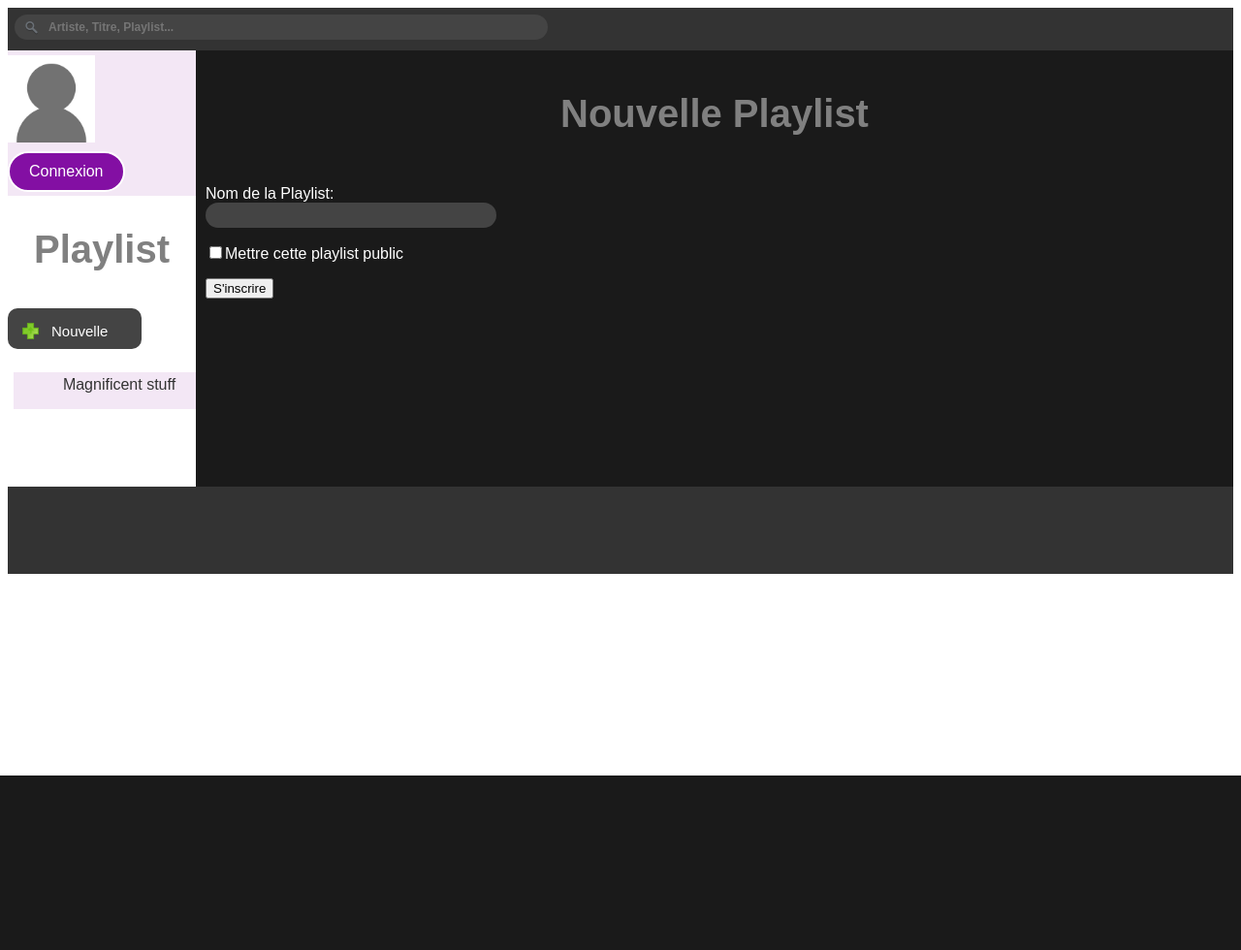
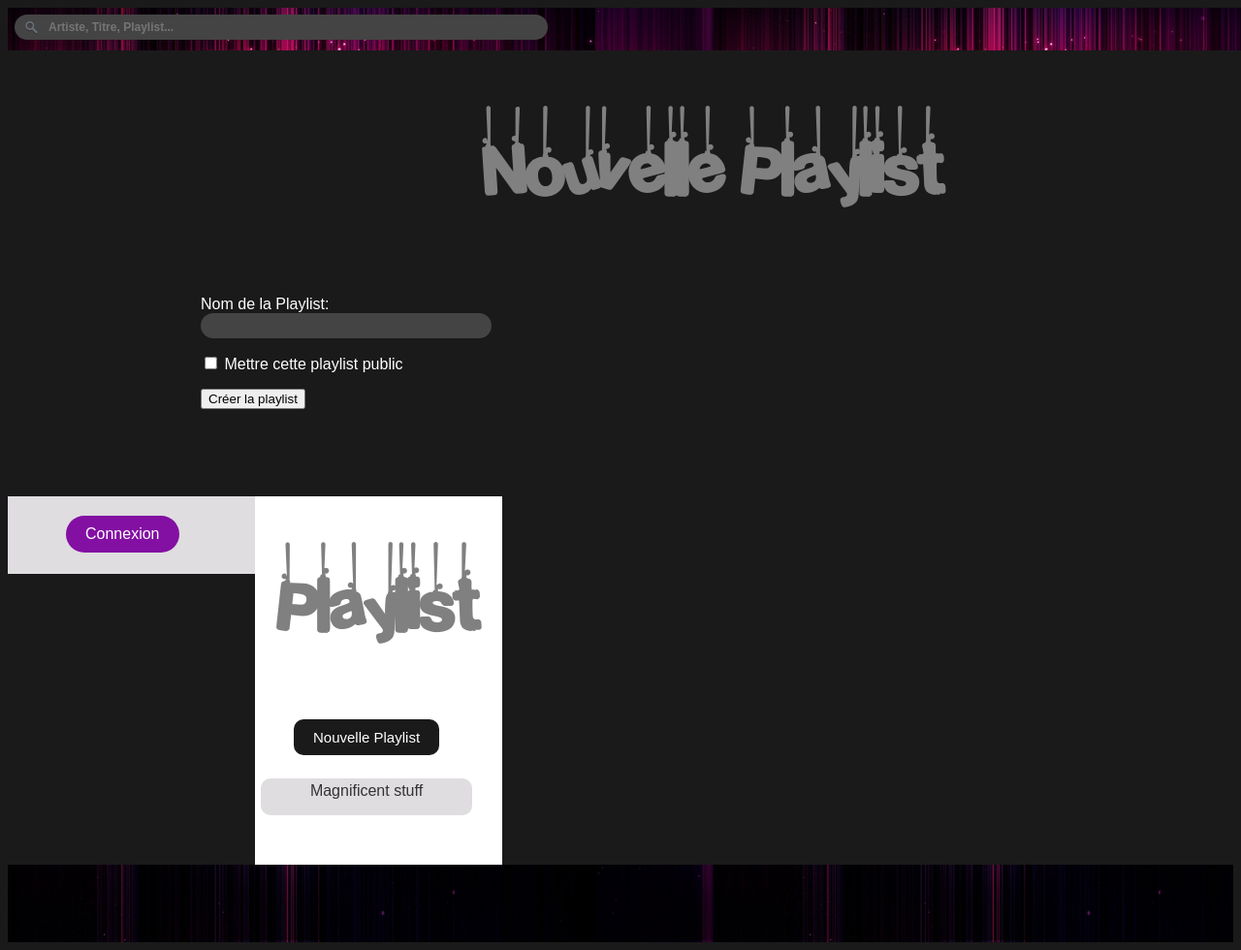
Before and after one commit to ThibautSilva/ProjetWeb, a PHP site: page /formular_playlist.php in a window 1280 px wide; the page is wider, and only the part inside the window is pictured. Shown: that part at 97% size. Before the commit the page ends 800 px from the top of that part, so only its background shows below. Run offline with PHP 8.4, Linux system fonts and the light colour scheme; data comes from the database, SQL or seed files in the repository.

Commit message:
Nouveau Commit
Changement de Design
-ajout Background dans l'espace de recherche
-ajout Background dans l'espace de lecture
Suppression de Playlits Fonctionne
Ajout de Playlist Fonctionne

```diff
--- a/Projet/CSS/Projet.css
+++ b/Projet/CSS/Projet.css
@@ -1,29 +1,85 @@
-		#connexion_zone{
-		background-color:#f3e7f5;
-		height:150px;
-		width:280px;
-		float:left-side;
+
+	@font-face {
+	font-family: "Prisma";
+	src: url('../Font/budmo_jiggler.ttf')format("truetype");
 	}
-	#user {
-		height:90px;
-		width:90px;
-		float:center;
-		margin-top:5px;
-		margin-left:70;
+
+	@font-face {
+	font-family: "Hanged_Letters";
+	src: url('../Font/Hanged_Letters.ttf')format("truetype");
 	}
-	body{
+
+	body
+	{
+
+	background-color:#1A1A1A;
 	font-family: Arial;
 	}
 
-
-	h2{
-	font-size: 40px;
+	h2
+	{
+	font-family: "Hanged_Letters";
+	font-size: 80px;
 	color: grey;
-	font-style: bold;
 	text-align: center;
 	}
 
-	#btn_d {
+	/*ZONE*/
+
+	#connexion_zone
+	{
+		background-color:#DFDDDF;
+		height:80px;
+		width:255px;
+		float:left;
+
+	}
+
+	#header
+	{
+		background: url(../Images/back.png) repeat;
+		padding:2px;
+		height:40px;
+		float:left;
+		width:1330px;
+			color:white;
+	}
+
+	#nav
+	{
+		background-color:white;
+		padding-top:0px;
+		height:380px;
+		float:left;
+		overflow: auto;
+		width:255px;
+	}
+
+	#principal_zone{
+		overflow: auto;
+		background-color:#1A1A1A;
+		width:1055px;
+		height:440px;
+		padding:10px;
+		color :white;
+		float: right;
+	}
+
+	#playing_zone
+	{
+		background-color:#333333;
+		color:white;
+		clear:both;
+		height:70px;
+		text-align:center;
+		padding:5px;
+		background: url(../Images/FOOT.png) repeat;
+	}
+
+	/*BOUTONS*/
+
+	#btn_d
+	{
 	  background: #830fa3;
 	  -webkit-border-radius: 28;
 	  -moz-border-radius: 28;
@@ -33,11 +89,13 @@
 	  padding: 10px 20px 10px 20px;
 	  text-decoration: none;
 	  border: solid #ffffff 2px;
-	  margin-left:50;
-	  margin-top:5px;
+	  border: 0 none;
+		margin-left:60px;
+		margin-top:2px;
 	}
 
-	#btn_d:hover {
+	#btn_d:hover
+	{
 	  background: #ffffff;
 	  color:#43134a;
 	  text-decoration: none;
@@ -47,30 +105,35 @@
 
 
 
-	#btn_p {
+	#btn_p
+	{
+	background:#1A1A1A;
 	-webkit-border-radius: 10;
 	-moz-border-radius: 10;
 	border-radius: 10px;
 	color: #ffffff;
 	font-size: 15px;
-  background: url(Images/ajout.png) no-repeat 0px 0px #444;
-  padding: 15px 35px 10px 45px;
+	padding: 10px 20px 10px 20px;
 	text-decoration: none;
 	border: 0 none;
-  margin-left:50;
+	margin-left:40px;
 	margin-top:5px;
 	}
 
-#btn_p:hover {
-  background: #2b2d2e;
+	#btn_p:hover
+	{
+	  background: #43134a;
 	  text-decoration: none;
+	  border: solid #1A1A1A 2px;
 	}
-	#search{
+
+	/*FORME*/
+	#search
+	{
 	padding: 5px 5px 5px 5px;
-	size="40";
 	}
 	#search input[type="text"] {
-		background: url(Images/search-dark.png) no-repeat 10px 6px #444;
+		background: url(../Images/search-dark.png) no-repeat 10px 6px #444;
 		border: 0 none;
 		font: bold 12px Arial,Helvetica,Sans-serif;
 		color: #777;
@@ -82,23 +145,30 @@
 		}
 
 	#search input[type="text"]:focus {
-    background: url(Images/search-dark.png) no-repeat 10px 6px #fcfcfc;
+    background: url(../Images/search-dark.png) no-repeat 10px 6px #fcfcfc;
     color: #6a6f75;
     }
 
-	#header{
-	background-color:#333333;
-	padding:2px;
-	height:40px;
-	float:left-side;
+	#search{
+	padding: 5px 5px 5px 5px;
 	}
 
-	#nav{
-	background-color:white;
-	height:300px;
-	float:left-side;
-	overflow: auto;
+	#form input[type="text"]:focus {
+    color: #6a6f75;
     }
+
+	#form input[type="text"] {
+		background-color:#444;
+		border: 0 none;
+		font: bold 12px Arial,Helvetica,Sans-serif;
+		color: #777;
+		width: 250px;
+		padding: 6px 15px 6px 35px;
+		-webkit-border-radius: 20px;
+		-moz-border-radius: 20px;
+		border-radius: 20px;
+		}
+
 
 td img{
   /*
@@ -114,26 +184,20 @@ td img{
 
 ::-webkit-scrollbar {height:1em;width:1.2em;background:#6a6f75;}
 ::-webkit-scrollbar-thumb {background:#333333;-webkit-box-shadow: 0 0 5px #888; }
-::-webkit-scrollbar-thumb:hover {background:43134ae;}
 
-	#principal_zone{
-	overflow: auto;
 
-		background-color:#1A1A1A;
-		width:1050px;
-		height:430px;
-		padding:10px;
-		color :white;
-		float: right;
-	}
+
 	#tracksTable
 	{
 		color:grey;
 		border-collapse:collapse
 	}
+
+/*AFFICHAGE PLAYLISTS DANS LE NAV*/
 #menu {
   padding:0;
   margin:0;
+
   color:grey;
   list-style:none;
   text-align: center;
@@ -142,19 +206,21 @@ td img{
 #menu ul {
   padding:6px;
   margin:0;
-  size:20px;
+
   list-style:none;
   text-align: center;
 }
 #menu li {
-   background-color:#f3e7f5;
-   color:grey;
+   background-color:#DFDDDF;
+   color:#321732;
+   -webkit-border-radius: 10;
+	-moz-border-radius: 10;
+	border-radius: 10px;
 }
 #menu li li {
    max-height:0;
    overflow: hidden;
    transition: all .5s;
-   size:8px;
    background: grey;
    box-shadow: none;
    border:none;
@@ -166,55 +232,31 @@ td img{
   padding: 4px;
   font-size:1.2em
 }
-#menu ul li a, #menu li:hover li a {
+#menu ul li a {
+  font-size:1em;
+  color: #333333;
+}
+
+#menu li:hover li a {
   font-size:1em;
   color: #333333;
 }
 #menu li:hover {
    background: #f3e7f5;
    color:grey;
+   border: solid #43134a 2px;
 }
 #menu li li:hover {
    background: #999;
+   border: solid #43134a 2px;
 }
-#menu ul li:last-child {
-   border:none;
-}
+
 #menu li:hover li {
   max-height: 15em;
+
 }
 
 td {
  border:1px solid #333333;
  width:20%;
  }
-	#playing_zone{
-		background-color:#333333;
-		color:white;
-		clear:both;
-		height:80px;
-		text-align:center;
-		padding:5px;
-	}
-
-	#search{
-	padding: 5px 5px 5px 5px;
-	size="100";
-	}
-
-	#form input[type="text"] {
-		background-color:#444;
-		border: 0 none;
-		font: bold 12px Arial,Helvetica,Sans-serif;
-		color: #777;
-		width: 250px;
-		padding: 6px 15px 6px 35px;
-		-webkit-border-radius: 20px;
-		-moz-border-radius: 20px;
-		border-radius: 20px;
-		}
-
-	#search input[type="text"]:focus {
-    background: url(Images/search-dark.png) no-repeat 10px 6px #fcfcfc;
-    color: #6a6f75;
-    }
--- a/Projet/Index/indexs.php
+++ b/Projet/Index/indexs.php
@@ -11,7 +11,5 @@
 	<?php include "../PHP/connexion_zone.php"?>
 	<?php include "../PHP/nav.php"?>
 	<?php include "../PHP/playing_zone.php"?>
-
-
 </body>
 </html>
--- a/Projet/PHP/connexion_zone.php
+++ b/Projet/PHP/connexion_zone.php
@@ -3,13 +3,13 @@
 <head>
 	<meta charset="UTF-8">
 	<title>Site de Musique</title>
-	<link rel="stylesheet" type="text/css" href="Projet.css">
+	<link rel="stylesheet" type="text/css" href="../CSS/Projet.css">
 </head>
 	</body>
 		<div id=connexion_zone>
-
-		<img src="../Images/user.png" id=user>
+		</br>
 		<button type="button" id=btn_d>Connexion</button>
+		</br>
 	</div>
 
 	</body>
--- a/Projet/PHP/formular_playlist.php
+++ b/Projet/PHP/formular_playlist.php
@@ -1,9 +1,9 @@
 <!DOCTYPE html PUBLIC "-//W3C//DTD XHTML 1.1//EN" "http://www.w3.org/TR/xhtml11/DTD/xhtml11.dtd">
 <html xmlns="http://www.w3.org/1999/xhtml">
   <head>
-    <title>Formulaire</title>
+    <title>Site de Musique - Ajout de Playlists</title>
 	<meta http-equiv="Content-Type" content="text/html; charset=UTF-8" />
-	<link rel="stylesheet" href="../CSS/Projet.css"/>
+	<link rel="stylesheet" type="text/css" href="../CSS/Projet.css">
   </head>
 
   <body>
@@ -12,20 +12,21 @@
 
 	    <h2>Nouvelle Playlist</h2>
 		    </br>Nom de la Playlist:
+			</br>
 			<form action="registration_playlist.php" method="post" id=form>
 			<input name="playlist_name" type="text"/>
 
 		 	<p>
-		      <input type="checkbox" name="public"/>Mettre cette playlist public
+		      <input type="checkbox" name="public"/> Mettre cette playlist public
 		    </p>
 
 			<p>
-		    <input type="submit" value="S'inscrire" />
+		    <input type="submit" value="Créer la playlist" />
 		  </p>
 
 		  </form>
 		</div>
-			<?php include "../PHP/connexion_zone.php"?>
+	<?php include "../PHP/connexion_zone.php"?>
 	<?php include "../PHP/nav.php"?>
 	<?php include "../PHP/playing_zone.php"?>
   </body>
--- a/Projet/PHP/nav.php
+++ b/Projet/PHP/nav.php
@@ -8,7 +8,7 @@
 	</body>
 	<div id=nav>
 		 <h2>Playlist</h2>
-		 <button type="button" id=btn_p onclick='document.location.href="../PHP/formular_playlist.php";' > Nouvelle </button>
+		 <button type="button" id=btn_p onclick='document.location.href="../PHP/formular_playlist.php";' > Nouvelle Playlist </button>
 		</br>
 
 		</br><ul id=menu>
@@ -18,12 +18,12 @@
 		$req  = mysql_query("SELECT * FROM playlists WHERE user_id='1'");
 		while($row = mysql_fetch_array($req))
 		{
-		echo " <ul id='niveau1'>
+		echo " <ul >
 				<li name=playlist_name> <a href='#'>". $row['playlist_name'] . " </a>
-				<ul id='niveau2'>
-					<li> <a href='#'>Lire</a> </li>
-					<li> <a href='#'>Renommer</a> </li>
-					<li> <a href='#'>Effacer</a></li>
+				<ul>
+					<li> <a href='action.php?act=lire'>Lire</a> </li>
+					<li> <a href='action.php?act=rename&name=".$row['playlist_name'] . "'>Renommer</a> </li>
+					<li> <a href='action.php?act=delete&name=".$row['playlist_name'] . "'>Effacer</a></li>
 				</ul>
 			</ul>";
 		}
--- a/Projet/PHP/playing_zone.php
+++ b/Projet/PHP/playing_zone.php
@@ -7,7 +7,6 @@
 </head>
 	</body>
 		<div id=playing_zone>
-			</form>
 		</div>
 
 	</body>
```
Also changed, not shown: Projet/Index/action.php (added, +69 -0 lines), Projet/PHP/action.php (added, +69 -0 lines), Projet/PHP/registration_playlist.php (+32 -8 lines), Projet/Font/Hanged_Letters.ttf (added), Projet/Images/FOOT.PNG (added), Projet/Images/back.PNG (added). Lines whose indentation alone changed are shown as unchanged.
